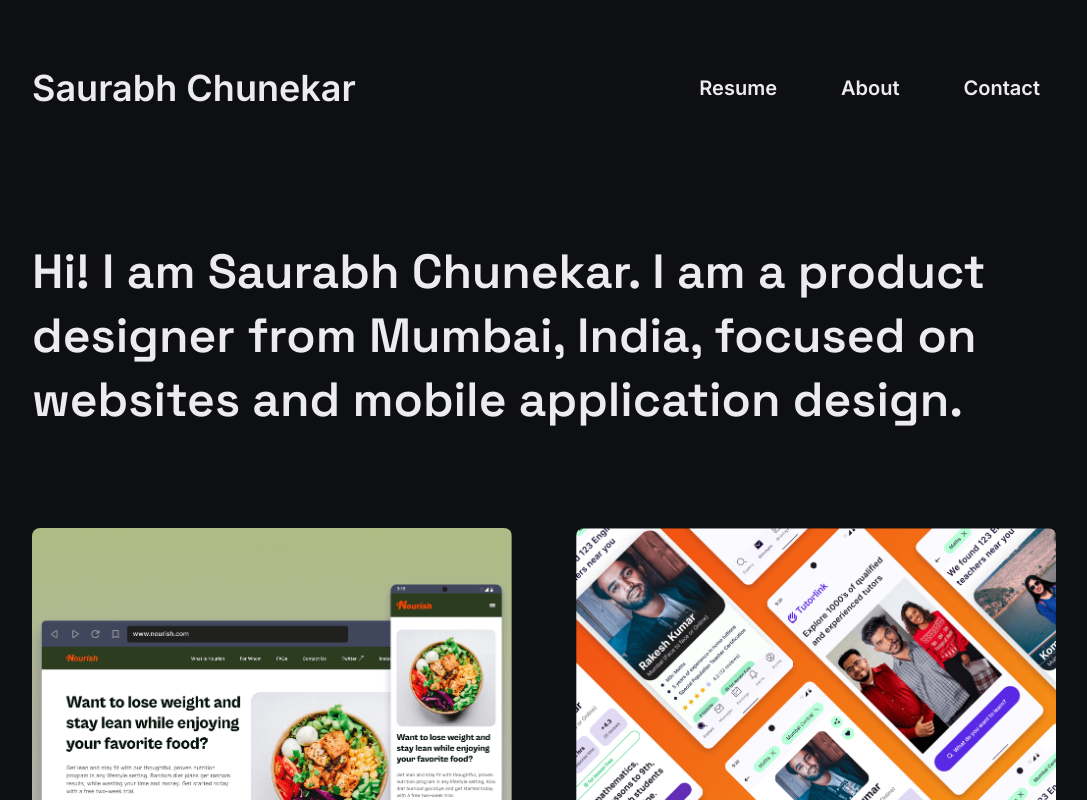
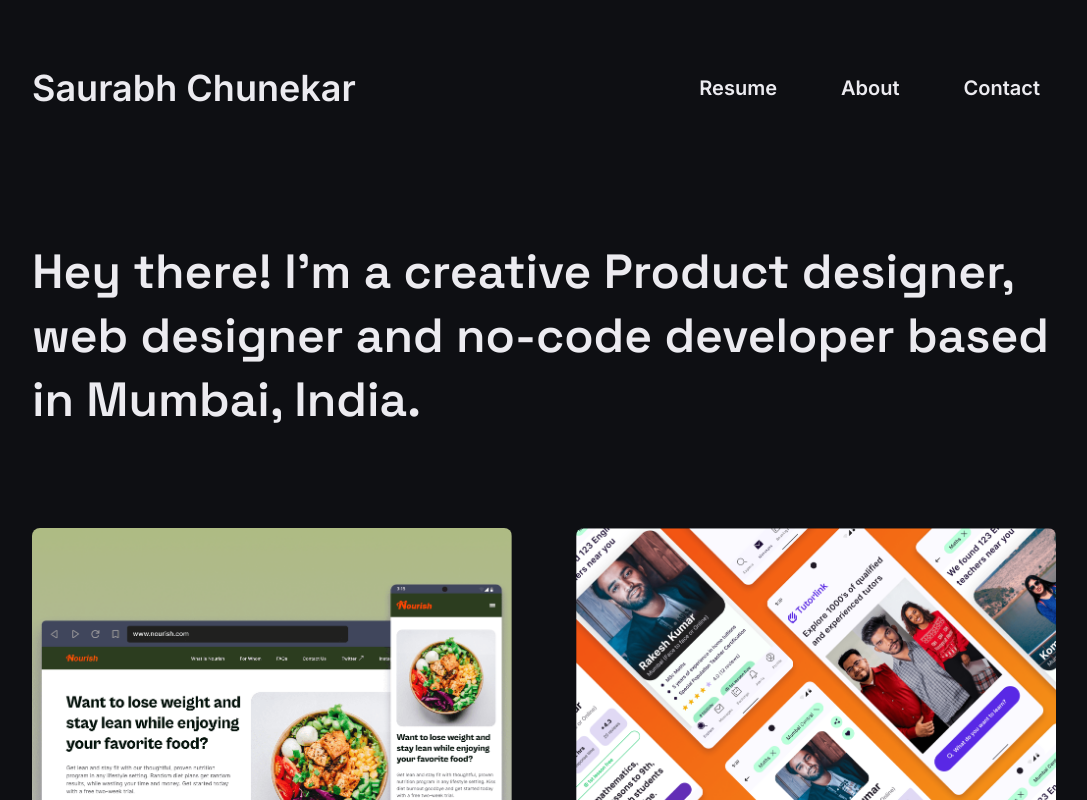
Before and after one commit to AnkurChunekar/saurabh-portfolio, a Next.js app: page / in a window 1280 px wide. Shown: the top 800 px of the page, without its empty margins (96-1183 px from the left). Built offline with nearby package versions, Linux system fonts and the light colour scheme.

Commit message:
refactor: change hero text

```diff
--- a/components/Hero.jsx
+++ b/components/Hero.jsx
@@ -1,7 +1,7 @@
 import React from "react";
 
 const heroText =
-  "Hi! I am Saurabh Chunekar. I am a product designer from Mumbai, India, focused on websites and mobile application design.";
+  "Hey there! I’m a creative Product designer, web designer and no-code developer based in Mumbai, India.";
 
 const Hero = () => {
   return (
```
